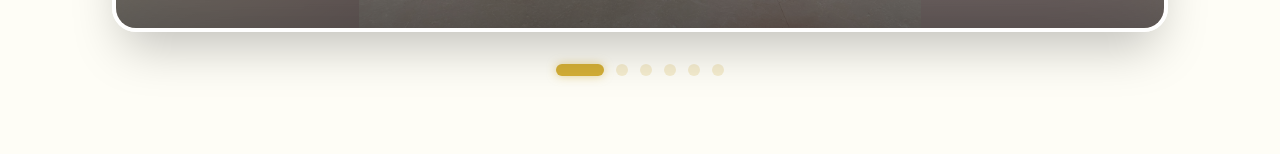
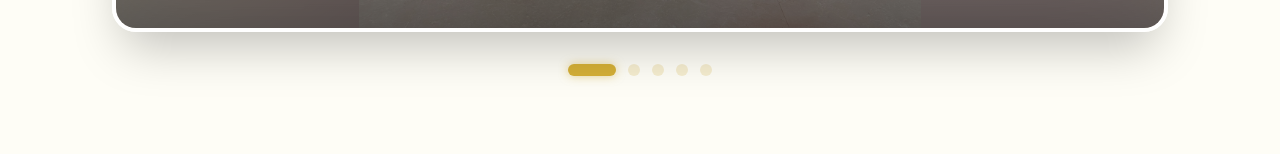
Before and after one commit to prajwalanand16/prashi_invite, a React (Vite) app: page / in a window 1280 px wide. Shown: the part 3120-3274 px from the top of the page. Built offline with nearby package versions, Linux system fonts and the light colour scheme.

Commit message:
Remove 'images/3.JPG' from moments gallery
Removed an image from the moments gallery.

```diff
--- a/src/App.tsx
+++ b/src/App.tsx
@@ -379,7 +379,6 @@ export default function App() {
             images={[
               'images/1.JPG',
               'images/2.JPG',
-              'images/3.JPG',
               'images/4.JPG',
               'images/5.JPG',
               'images/6.JPG'
```
